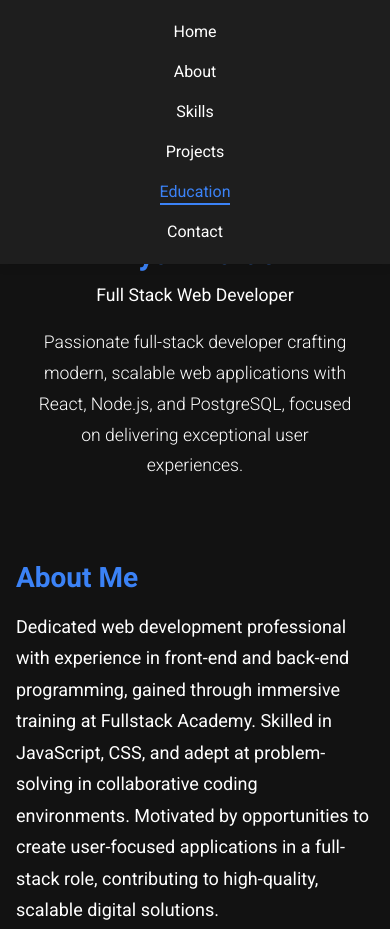
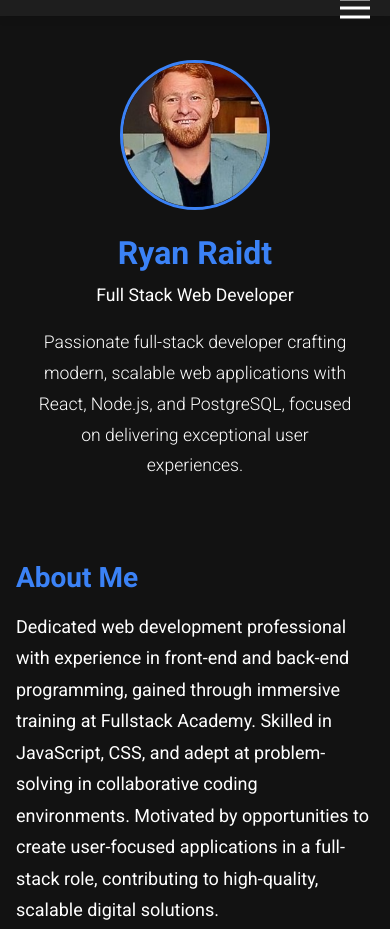
Before and after one commit to RyanRaidt/Ryan-portfolio, a website: page Home.html in a window 390 px wide. Shown: the top 929 px of the page. Drawn offline with nearby package versions, Linux system fonts and the light colour scheme.

Commit message:
Add responsive hamburger menu and fix skills grid layout for mobile

```diff
--- a/Home.html
+++ b/Home.html
@@ -22,6 +22,11 @@
   <body>
     <header>
       <nav>
+        <div class="hamburger-menu">
+          <span></span>
+          <span></span>
+          <span></span>
+        </div>
         <ul>
           <li><a href="#home">Home</a></li>
           <li><a href="#about">About</a></li>
--- a/script.js
+++ b/script.js
@@ -5,6 +5,23 @@ document.addEventListener("DOMContentLoaded", function () {
     once: true,
     offset: 100,
     easing: "ease-out-cubic",
+  });
+
+  // Mobile menu functionality
+  const hamburgerMenu = document.querySelector(".hamburger-menu");
+  const navList = document.querySelector("nav ul");
+
+  hamburgerMenu.addEventListener("click", () => {
+    hamburgerMenu.classList.toggle("active");
+    navList.classList.toggle("active");
+  });
+
+  // Close menu when clicking outside
+  document.addEventListener("click", (e) => {
+    if (!hamburgerMenu.contains(e.target) && !navList.contains(e.target)) {
+      hamburgerMenu.classList.remove("active");
+      navList.classList.remove("active");
+    }
   });
 
   // Smooth scrolling for navigation links
@@ -17,6 +34,10 @@ document.addEventListener("DOMContentLoaded", function () {
       const headerOffset = 80;
       const elementPosition = targetElement.getBoundingClientRect().top;
       const offsetPosition = elementPosition + window.scrollY - headerOffset;
+
+      // Close mobile menu if open
+      hamburgerMenu.classList.remove("active");
+      navList.classList.remove("active");
 
       window.scrollTo({
         top: offsetPosition,
--- a/style.css
+++ b/style.css
@@ -71,6 +71,46 @@ header {
   top: 0;
   z-index: 1000;
   box-shadow: 0 2px 10px rgba(0, 0, 0, 0.1);
+}
+
+nav {
+  position: relative;
+  display: flex;
+  justify-content: center;
+}
+
+.hamburger-menu {
+  display: none;
+  flex-direction: column;
+  justify-content: space-between;
+  width: 30px;
+  height: 21px;
+  cursor: pointer;
+  position: absolute;
+  right: 20px;
+  top: 50%;
+  transform: translateY(-50%);
+  z-index: 1001;
+}
+
+.hamburger-menu span {
+  display: block;
+  height: 3px;
+  width: 100%;
+  background-color: var(--text-color);
+  transition: all 0.3s ease;
+}
+
+.hamburger-menu.active span:nth-child(1) {
+  transform: translateY(9px) rotate(45deg);
+}
+
+.hamburger-menu.active span:nth-child(2) {
+  opacity: 0;
+}
+
+.hamburger-menu.active span:nth-child(3) {
+  transform: translateY(-9px) rotate(-45deg);
 }
 
 nav ul {
@@ -411,25 +451,43 @@ footer {
     padding: 0.5rem 0;
   }
 
+  .hamburger-menu {
+    display: flex;
+  }
+
+  nav ul {
+    position: fixed;
+    top: 0;
+    left: 0;
+    right: 0;
+    background-color: var(--secondary-bg);
+    flex-direction: column;
+    align-items: center;
+    padding: calc(60px + var(--spacing-xl)) 0 var(--spacing-md) 0;
+    gap: var(--spacing-md);
+    transform: translateY(-100%);
+    transition: transform 0.3s ease;
+    z-index: 1000;
+  }
+
+  nav ul.active {
+    transform: translateY(0);
+  }
+
+  nav ul li {
+    width: 100%;
+    text-align: center;
+  }
+
+  nav ul li a {
+    display: block;
+    padding: var(--spacing-sm) 0;
+  }
+
   main {
     padding-top: 60px;
     padding-left: var(--spacing-md);
     padding-right: var(--spacing-md);
-  }
-
-  nav ul {
-    flex-direction: column;
-    align-items: center;
-    gap: var(--spacing-sm);
-    padding: var(--spacing-sm) 0;
-  }
-
-  nav ul li {
-    margin: 0.25rem 0;
-  }
-
-  nav ul li a {
-    padding: 0.25rem 0;
   }
 
   .profile-container {
@@ -850,13 +908,15 @@ a:hover {
 
 @media (max-width: 768px) {
   .skills-grid {
-    grid-template-columns: repeat(2, 1fr);
+    display: flex;
+    flex-direction: column;
     gap: var(--spacing-lg);
     padding: 0 var(--spacing-md);
   }
 
   .skill-category {
     padding: var(--spacing-md);
+    width: 100%;
   }
 
   .skill-category h3 {
@@ -866,7 +926,6 @@ a:hover {
 
 @media (max-width: 480px) {
   .skills-grid {
-    grid-template-columns: 1fr;
     gap: var(--spacing-md);
   }
 
```
